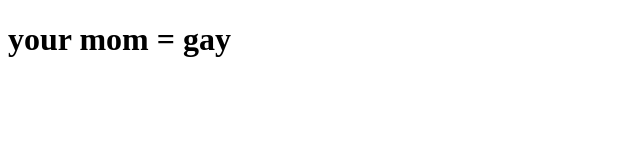
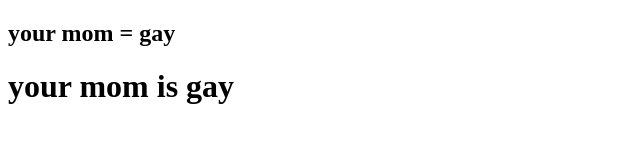
Before and after one commit to aidenvierra/gitPractice, a plain HTML site: page index.html in a window 1280 px wide. Shown: the whole page, without its empty margins (0-640 px from the left). Drawn offline with Linux system fonts and the light colour scheme.

Commit message:
added second bigger mom gay

```diff
--- a/index.html
+++ b/index.html
@@ -4,8 +4,11 @@
 <title>Title of the document</title>
 </head>
 <body>
-	<h1>
+	<h2>
 
 		your mom = gay
+	</h2>
+	<h1>
+		your mom is gay
 	</h1>
 </body>
```
